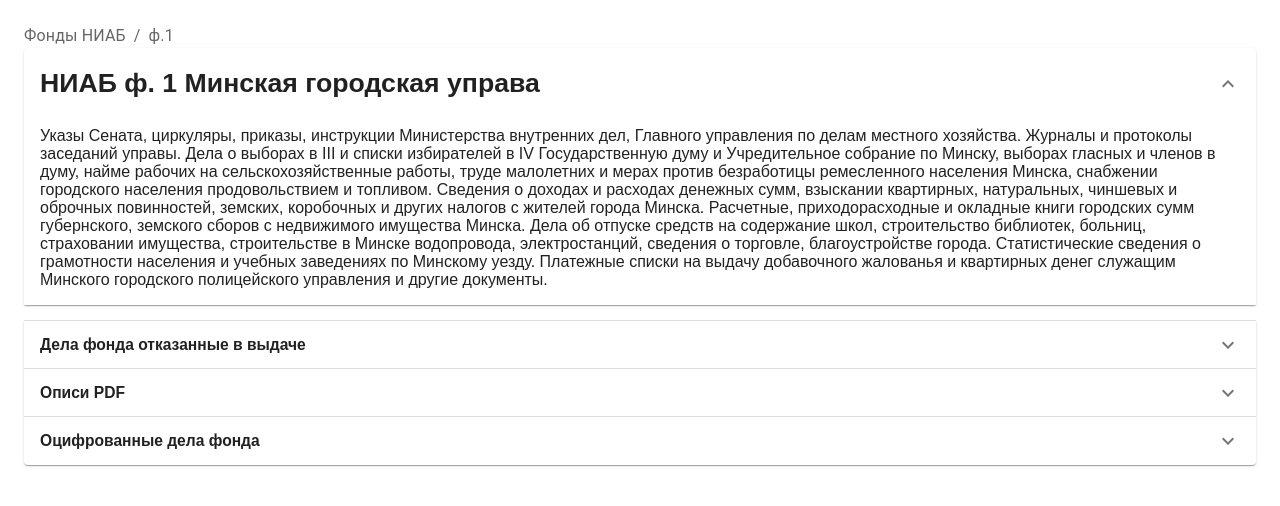
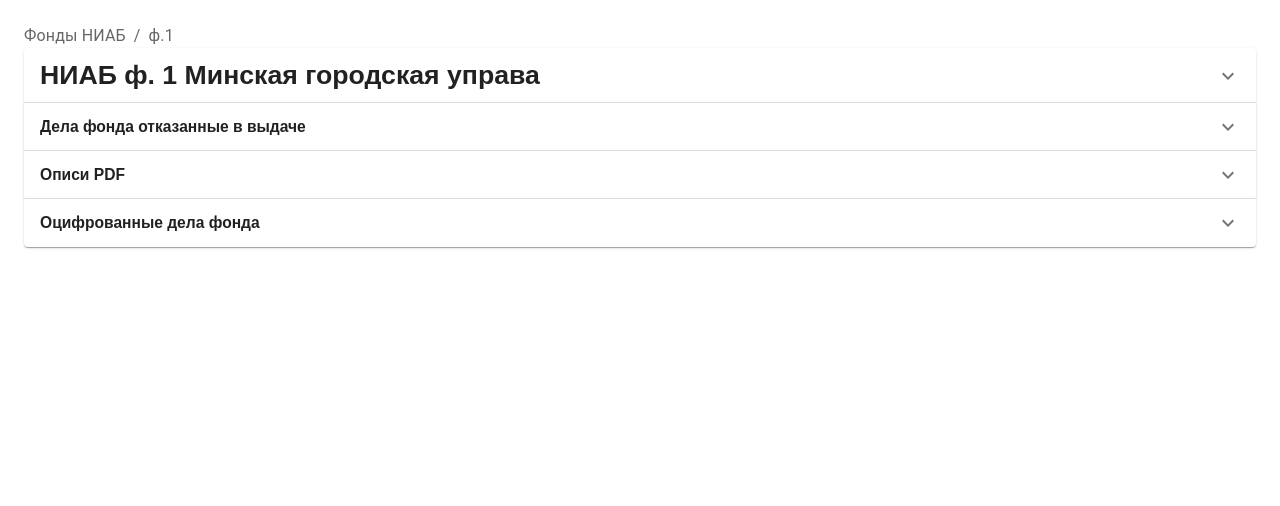
Before and after one commit to shappoff/shappoff.github.io, a Next.js app: page /niab/1 in a window 1280 px wide. Shown: the top 506 px of the page. Built offline with nearby package versions, Linux system fonts and the light colour scheme.

Commit message:
Update page.tsx

```diff
--- a/src/app/niab/[fond]/page.tsx
+++ b/src/app/niab/[fond]/page.tsx
@@ -85,7 +85,7 @@ const FondPage = async ({params}: any) => {
                     ф.{fond}
                 </Link>
             </Breadcrumbs>
-            <Accordion defaultExpanded>
+            <Accordion>
                 <AccordionSummary
                     expandIcon={<ExpandMoreIcon />}
                     aria-controls="panel2-content"
```
